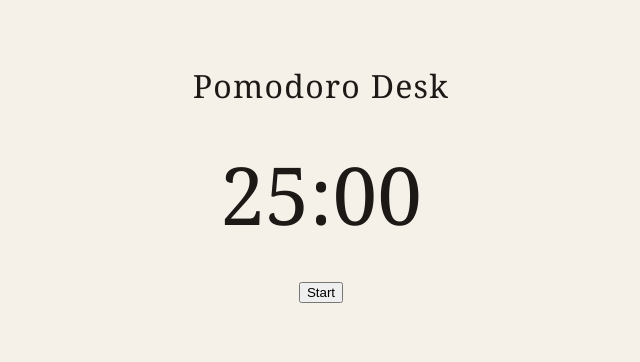
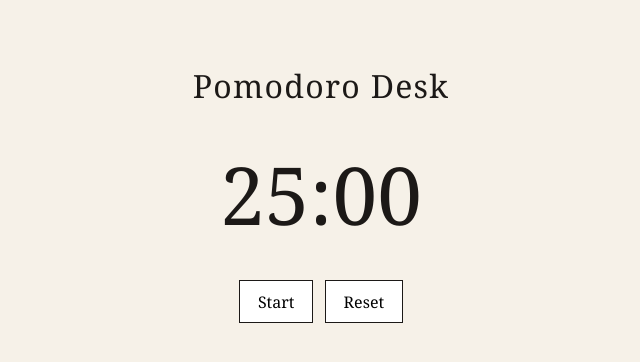
Before and after one commit to asilabdul/pomodoro-desk, a Next.js app: page / in a window 1280 px wide. Shown: the top 362 px of the page, without its empty margins (319-959 px from the left). Built offline with nearby package versions, Linux system fonts and the light colour scheme.

Commit message:
reset button restores the focus length

```diff
--- a/app/globals.css
+++ b/app/globals.css
@@ -3,3 +3,5 @@ body { margin: 0; min-height: 100vh; }
 main { max-width: 40rem; margin: 4rem auto; padding: 0 1.5rem; text-align: center; }
 h1 { font-weight: 500; letter-spacing: 0.04em; }
 .clock { font-size: 5rem; margin: 2rem 0; font-variant-numeric: tabular-nums; }
+.actions { display: flex; gap: 0.75rem; justify-content: center; }
+button { font: inherit; padding: 0.6rem 1.1rem; border: 1px solid #1c1917; background: #fff; cursor: pointer; }
--- a/components/Timer.tsx
+++ b/components/Timer.tsx
@@ -10,10 +10,17 @@ export function Timer() {
     const id = window.setInterval(() => setRemaining((n) => Math.max(0, n - 1)), 1000);
     return () => window.clearInterval(id);
   }, [running]);
+  function reset() {
+    setRunning(false);
+    setRemaining(FOCUS_SECONDS);
+  }
   return (
     <section>
       <p className="clock">{formatClock(remaining)}</p>
-      <button type="button" onClick={() => setRunning((v) => !v)}>{running ? 'Pause' : 'Start'}</button>
+      <div className="actions">
+        <button type="button" onClick={() => setRunning((v) => !v)}>{running ? 'Pause' : 'Start'}</button>
+        <button type="button" onClick={reset}>Reset</button>
+      </div>
     </section>
   );
 }
```
